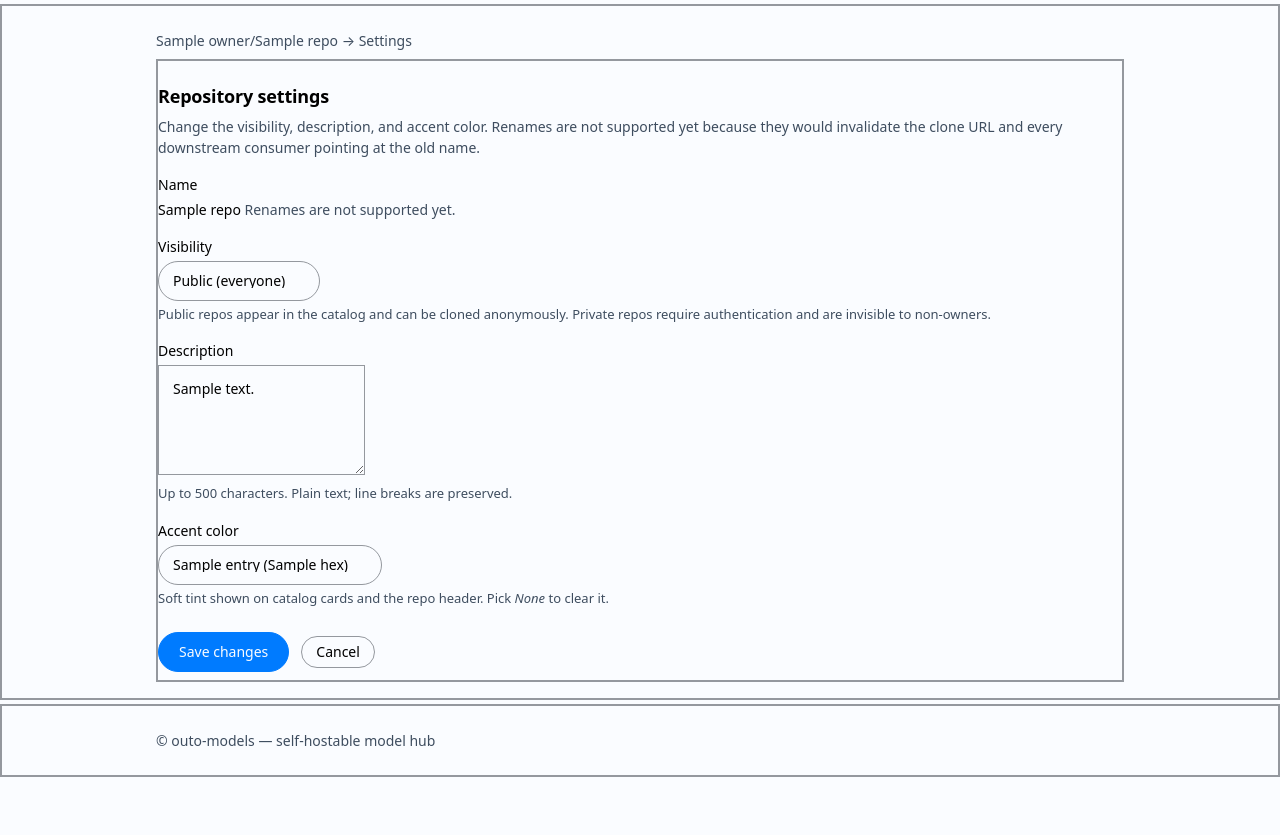
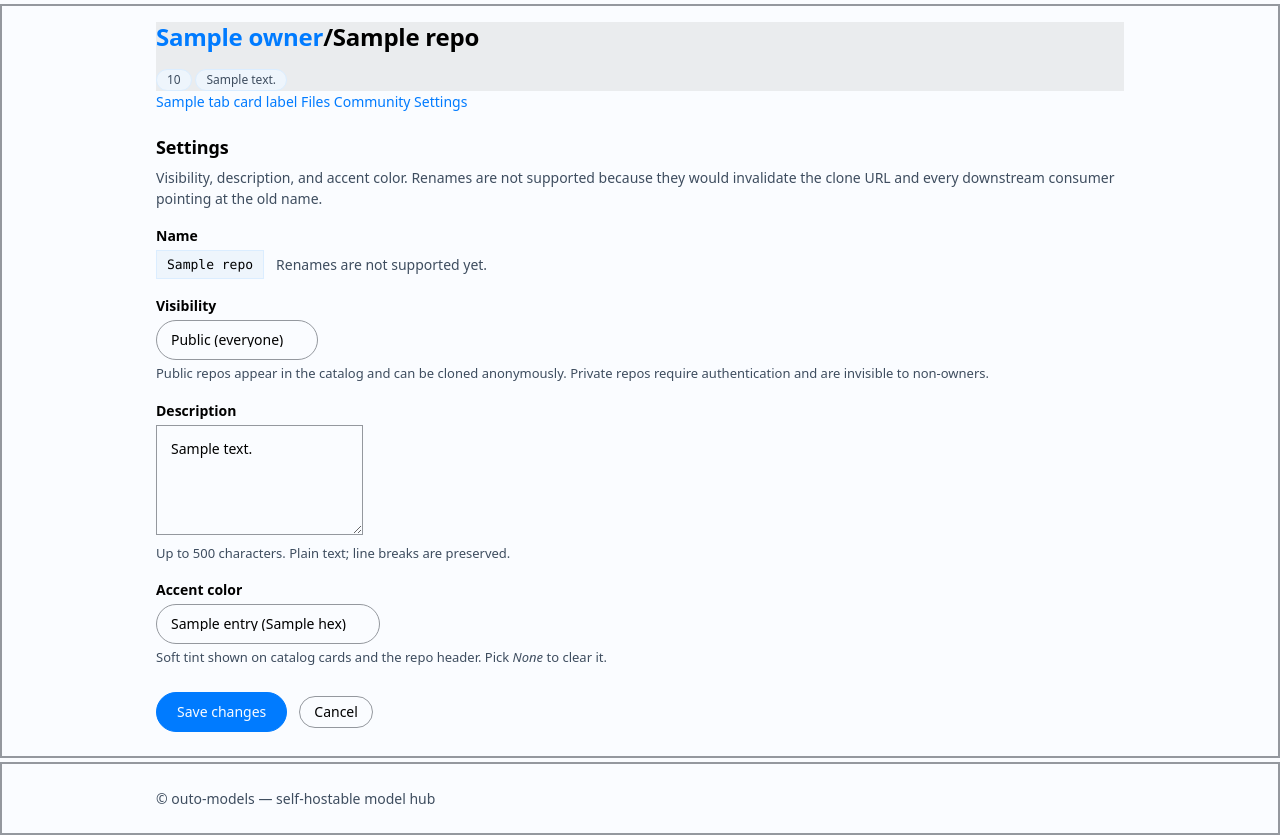
Before and after one commit to llaa33219/outo-models, a Python web app: template src/outo_models/server/templates/repos/settings.html in a window 1280 px wide. Shown: the part 60-895 px from the top of the page. Before the commit the page ends 837 px from the top, so only its background shows below. Run offline with Jinja, Linux system fonts and the light colour scheme; the template is opened without the code that fills it: most values are stand-ins (such as "Sample title", 1, 10 or a date in 2020); some web fonts are replaced.

Commit message:
fix: v0.5.3 — settings tab layout + 14% color tints
- settings page shares the repo header/tabs/panel structure (was a
  detached form — read as a different site)
- accent colors use color-mix at 14% over the tile bg everywhere
  (header, catalog, profile, home cards) — no more full-strength hex

```diff
--- a/pyproject.toml
+++ b/pyproject.toml
@@ -1,6 +1,6 @@
 [project]
 name = "outo-models"
-version = "0.5.2"
+version = "0.5.3"
 description = "Fully open-source, self-hostable model hub (models, datasets, spaces) with automatic HTTPS, DNS and firewall setup."
 readme = "README.md"
 requires-python = ">=3.12,<3.13"
--- a/src/outo_models/server/routers/ui.py
+++ b/src/outo_models/server/routers/ui.py
@@ -1591,6 +1591,7 @@ async def repo_settings_page(
             "form_visibility": repo.visibility,
             "form_description": repo.description or "",
             "form_color": repo.color or "",
+            "tab_card_label": _kind_tab_label(repo.kind),
             "color_palette": REPO_COLOR_PALETTE,
             "error": None,
             "saved": request.query_params.get("saved") == "1",
--- a/src/outo_models/server/templates/repos/by_kind.html
+++ b/src/outo_models/server/templates/repos/by_kind.html
@@ -46,7 +46,7 @@
       {% if repos %}
         <div class="repo-grid">
           {% for repo in repos %}
-            <article class="card" {% if repo.color %}style="background-color: {{ repo.color }}"{% endif %}>
+            <article class="card" {% if repo.color %}style="background-color: color-mix(in srgb, {{ repo.color }} 14%, var(--tile-bg))"{% endif %}>
               <h2>
                 <a href="/{{ repo.owner.username }}/{{ repo.name }}">{{ repo.owner.username }}/{{ repo.name }}</a>
               </h2>
--- a/src/outo_models/server/templates/repos/list.html
+++ b/src/outo_models/server/templates/repos/list.html
@@ -4,7 +4,7 @@
 <h1>Public repositories</h1>
 {% if repos %}
   {% for repo in repos %}
-    <div class="card" {% if repo.color %}style="background-color: {{ repo.color }}"{% endif %}>
+    <div class="card" {% if repo.color %}style="background-color: color-mix(in srgb, {{ repo.color }} 14%, var(--tile-bg))"{% endif %}>
       <h2><a href="/{{ repo.owner.username }}/{{ repo.name }}">{{ repo.owner.username }}/{{ repo.name }}</a></h2>
       <p><span class="pill">{{ repo.kind }}</span> <span class="pill">{{ repo.visibility }}</span></p>
       {% if repo.description %}<p>{{ repo.description }}</p>{% endif %}
--- a/src/outo_models/server/templates/repos/settings.html
+++ b/src/outo_models/server/templates/repos/settings.html
@@ -1,16 +1,35 @@
 {% extends "base.html" %}
 {% block title %}Settings &mdash; {{ owner }}/{{ repo.name }} &mdash; outo-models{% endblock %}
 {% block content %}
-  <p class="breadcrumbs">
-    <a href="/{{ owner }}/{{ repo.name }}">{{ owner }}/{{ repo.name }}</a> &rarr; Settings
-  </p>
+  {# Same header + tab strip as the other repo tabs, so the Settings page
+     reads as "one of the tabs" instead of a detached form page. The
+     active tab is Settings; the others link back. #}
+  <section class="repo-header"
+           {% if repo.color %}style="background-color: color-mix(in srgb, {{ repo.color }} 14%, var(--tile-bg))"{% endif %}>
+    <div class="repo-header__title">
+      <h1>
+        <a href="/{{ owner }}" class="repo-header__owner">{{ owner }}</a><span class="repo-header__slash">/</span><span class="repo-header__name">{{ repo.name }}</span>
+      </h1>
+      <span class="pill {{ repo.kind }}">{{ repo.kind }}</span>
+      <span class="pill {{ repo.visibility }}">{{ repo.visibility }}</span>
+    </div>
+  </section>
 
-  <article class="settings-form el-tile" aria-label="Repository settings">
-    <h2>Repository settings</h2>
+  <nav class="repo-tabs" aria-label="Repository sections">
+    <a href="/{{ owner }}/{{ repo.name }}" class="tabs__link">{{ tab_card_label }}</a>
+    <a href="/{{ owner }}/{{ repo.name }}/files" class="tabs__link">Files</a>
+    <a href="/{{ owner }}/{{ repo.name }}/community" class="tabs__link">Community</a>
+    <a href="/{{ owner }}/{{ repo.name }}/settings" class="tabs__link tabs__link--active">Settings</a>
+  </nav>
+
+  <div class="repo-layout">
+    <div class="repo-layout__main">
+      <article class="repo-card settings-form" aria-label="Repository settings">
+        <h2>Settings</h2>
         <p class="muted">
-      Change the visibility, description, and accent color. Renames are not
-      supported yet because they would invalidate the clone URL and every
-      downstream consumer pointing at the old name.
+          Visibility, description, and accent color. Renames are not supported
+          because they would invalidate the clone URL and every downstream
+          consumer pointing at the old name.
         </p>
 
         {% if error %}<div class="errors" role="alert">{{ error }}</div>{% endif %}
@@ -41,7 +60,6 @@
           <p class="help">Up to 500 characters. Plain text; line breaks are preserved.</p>
 
           <label for="settings-color">Accent color</label>
-      <div class="settings-form__color-row">
           <select id="settings-color" name="color">
             {% for entry in color_palette %}
               <option value="{{ entry.value }}"
@@ -51,7 +69,6 @@
               </option>
             {% endfor %}
           </select>
-      </div>
           <p class="help">Soft tint shown on catalog cards and the repo header. Pick <em>None</em> to clear it.</p>
 
           <p class="form-actions">
@@ -60,11 +77,10 @@
           </p>
         </form>
       </article>
+    </div>
+  </div>
 
   <style>
-    /* Success chip after a successful POST — same paper-blue capsule
-     * pattern as the other inline notifications. Square tile chrome
-     * per 디자인.md §1.3. */
     .settings-form__success {
       margin: 16px 0;
       padding: 12px 16px;
@@ -74,5 +90,20 @@
       border-radius: 0;
       font-size: 13px;
     }
+    .settings-form__read-only {
+      display: flex;
+      align-items: center;
+      gap: 12px;
+      margin: 4px 0 16px;
+    }
+    .settings-form__read-only-code {
+      font-family: ui-monospace, SFMono-Regular, Menlo, Consolas, monospace;
+      font-size: 13px;
+      background: var(--blp-paper-blue);
+      border: var(--border-el) solid var(--blp-light-blue);
+      padding: 4px 10px;
+    }
+    .settings-form label { display: block; font-weight: 600; margin-top: 16px; }
+    .settings-form .help { margin-top: 4px; }
   </style>
 {% endblock %}
--- a/src/outo_models/server/templates/repos/view.html
+++ b/src/outo_models/server/templates/repos/view.html
@@ -7,7 +7,7 @@
    * Tabs are separate URLs so the active state is encoded in the path.
    * ------------------------------------------------------------------------ #}
   <section class="repo-header"
-           {% if repo.color %}style="background-color: {{ repo.color }}"{% endif %}>
+           {% if repo.color %}style="background-color: color-mix(in srgb, {{ repo.color }} 14%, var(--tile-bg))"{% endif %}>
     <div class="repo-header__title">
       <h1>
         <a href="/{{ owner }}" class="repo-header__owner">{{ owner }}</a><span class="repo-header__slash">/</span><span class="repo-header__name">{{ repo.name }}</span>
--- a/src/outo_models/server/templates/users/profile.html
+++ b/src/outo_models/server/templates/users/profile.html
@@ -106,7 +106,7 @@
             <div class="repo-grid">
               {% for repo in items %}
                 <article class="card"
-                         {% if repo.color %}style="background-color: {{ repo.color }}"{% endif %}>
+                         {% if repo.color %}style="background-color: color-mix(in srgb, {{ repo.color }} 14%, var(--tile-bg))"{% endif %}>
                   <h2><a href="/{{ profile.username }}/{{ repo.name }}">{{ repo.name }}</a></h2>
                   <div>
                     <span class="pill {{ repo.kind }}">{{ repo.kind }}</span>
--- a/src/outo_models/version.py
+++ b/src/outo_models/version.py
@@ -2,4 +2,4 @@
 
 from __future__ import annotations
 
-__version__ = "0.5.2"
+__version__ = "0.5.3"
```
Also changed, not shown: docs/changelog.md, 1 other file. Lines whose indentation alone changed are shown as unchanged.
